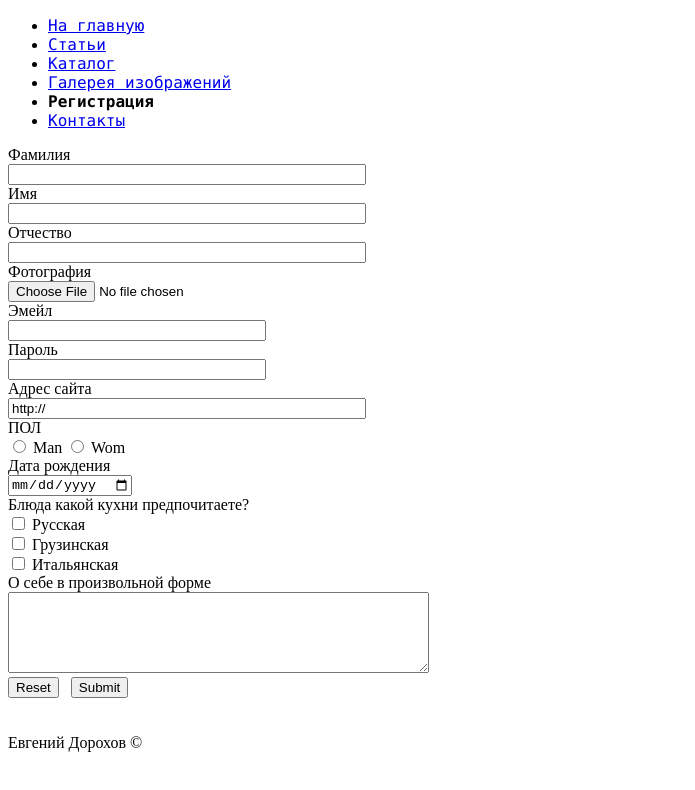
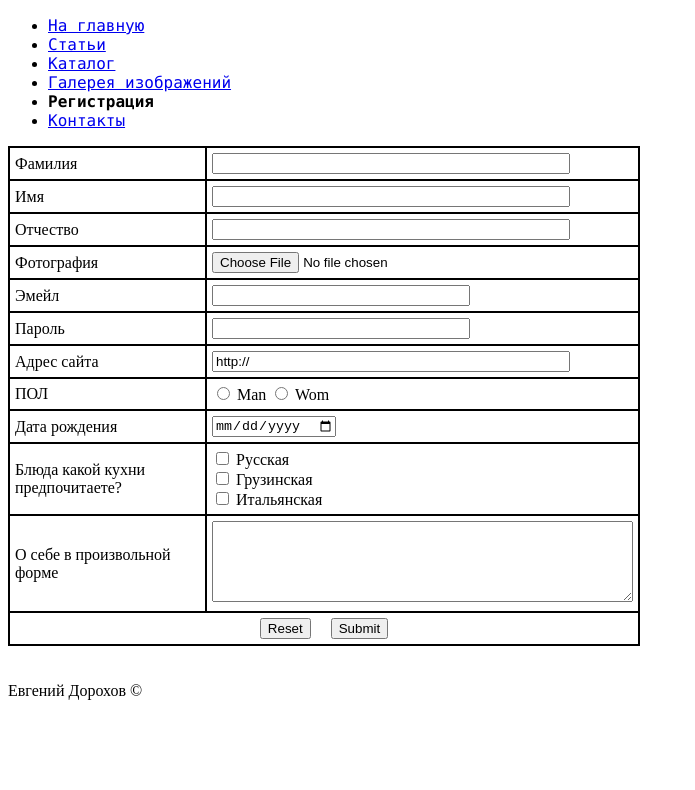
Before and after one commit to phoenix085/git-poject, a plain HTML site: page versta/zadanie 2/rega.html in a window 1280 px wide. Shown: the whole page, without its empty margins (0-695 px from the left). Drawn offline with Linux system fonts and the light colour scheme.

Commit message:
Sdelal tablichki dlya zadania 4

```diff
--- a/versta/zadanie 2/css/style.css
+++ b/versta/zadanie 2/css/style.css
@@ -30,7 +30,7 @@ h4 a{
 ul.menu ul{
     list-style-image: url("../img/li2.png");
 }
-.punkt li{
+ul.menu>li>ul>li{
     background-color: ivory;
 }
 .punkt:first-line{
@@ -66,6 +66,17 @@ input[type="submit"]:active{
 .ramka:hover{
     border: red 2px dotted;
 }
-input[name="fam"], input[name="name"],input[name="otch"]{
+input[id="fam"], input[id="name"],input[id="otch"]{
     text-transform: capitalize;
 }
+table, td{
+    border: 2px solid black;
+    width: 50%;
+    vertical-align: middle;
+    border-spacing: 0px;
+    border-collapse: collapse;
+    padding: 5px;
+}
+.tdalign{
+    text-align: center;
+}
--- a/versta/zadanie 2/rega.html
+++ b/versta/zadanie 2/rega.html
@@ -14,33 +14,66 @@
     <li><b class="menu_link" >Регистрация</b></a></li>
     <li><a class="menu_link" href="Contact.html">Контакты</a></li>
 </ul>
+
 <form action="file.php" method="post" enctype ="multipart/form-data">
-    Фамилия<br>
-    <input type="text" size=“50" name="fam"><br>
-    Имя<br>
-    <input type="text" size=“50" name="name"><br>
-    Отчество<br>
-    <input type="text" size=“50" name="otch"><br>
-    Фотография<br>
-    <input type="file" name="file"><br>
-    Эмейл<br>
-    <input type="email" size=“50" name="mail"><br>
-    Пароль<br>
-    <input type="password" size=“50" name="pass"><br>
-    <label>Адрес сайта<br>
-    <input type="text" size=“50" name="site" value="http://"></label><br>
-    ПОЛ<br>
-    <label class="ramka"><input type="radio" name="man" value="rad1"> Man </label><label class="ramka"><input type="radio" name="man" value="rad2"> Wom </label><br>
-    Дата рождения<br>
-    <input type="date"  name="birt"><br>
-    Блюда какой кухни предпочитаете?<br>
-    <label class="ramka"><input type="checkbox" name="bludo" value="var1"> Русская</label><br>
-    <label class="ramka"><input type="checkbox" name="bludo" value="var2"> Грузинская</label><br>
-    <label class="ramka"><input type="checkbox" name="bludo" value="var3"> Итальянская</label><br>
-    О себе в произвольной форме<br>
-    <textarea cols="50" rows="5" name="about" > </textarea><br>
-    <input type="reset">&nbsp;&nbsp;&nbsp;<input type="submit">
+    <table>
+        <tr>
+            <td><label for="fam">Фамилия</label></td>
+            <td><input type="text" size=“50" id="fam"></td>
+        </tr>
+        <tr>
+            <td><label for="name">Имя</label></td>
+            <td><input type="text" size=“50" id="name"></td>
+        </tr>
+        <tr>
+            <td><label for="otch">Отчество</label></td>
+            <td><input type="text" size=“50" id="otch"></td>
+        </tr>
+        <tr>
+            <td><label for="file">Фотография</label></td>
+            <td><input type="file" id="file"></td>
+        </tr>
+        <tr>
+            <td><label for="mail">Эмейл</label></td>
+            <td><input type="email" size=“50" id="mail"></td>
+        </tr>
+        <tr>
+            <td><label for="pass">Пароль</label></td>
+            <td><input type="password" size=“50" id="pass"></td>
+        </tr>
+        <tr>
+            <td><label for="site">Адрес сайта</label></td>
+            <td><input type="text" size=“50" id="site" value="http://"></label></td>
+        </tr>
+        <tr>
+            <td><label for="man1">ПОЛ</label></td>
+            <td>
+                <label class="ramka"><input type="radio" name="man" id="man1" value="rad1"> Man </label><label class="ramka"><input type="radio" name="man" value="rad2"> Wom </label>
+            </td>
+        </tr>
+        <tr>
+            <td><label for="birt">Дата рождения</label></td>
+            <td> <input type="date" id="birt"></td>
+        </tr>
+        <tr>
+            <td><label for="bludo1">Блюда какой кухни предпочитаете?</label></td>
+            <td>
+                <label class="ramka"><input type="checkbox" id="bludo1" name="bludo" value="var1"> Русская</label><br>
+                <label class="ramka"><input type="checkbox" name="bludo" value="var2"> Грузинская</label><br>
+                <label class="ramka"><input type="checkbox" name="bludo" value="var3"> Итальянская</label><br>
+            </td>
+        </tr>
+        <tr>
+            <td><label for="about">О себе в произвольной форме</label></td>
+            <td><textarea cols="50" rows="5" id="about" > </textarea></td>
+        </tr>
+        <tr>
+            <td colspan="2" class="tdalign"><input type="reset">&nbsp;&nbsp;&nbsp;&nbsp; <input type="submit"></td>
+        </tr>
+
+    </table>
 </form>
+
 <br><br>
 <footer>
     Евгений Дорохов  &copy;
```
Also changed, not shown: versta/zadanie 2/tables.html (added, +62 -0 lines).
